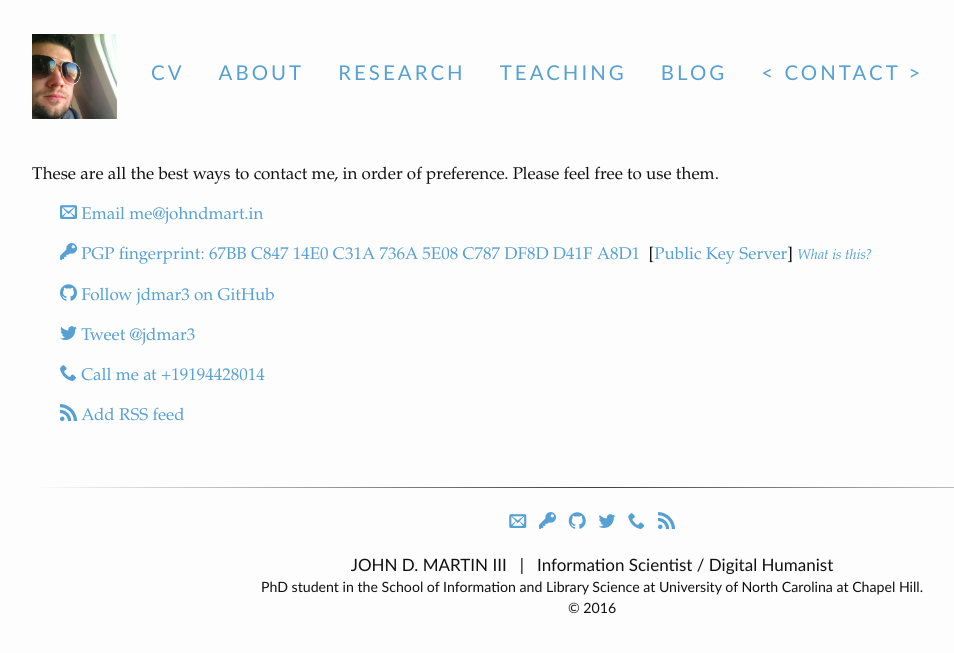
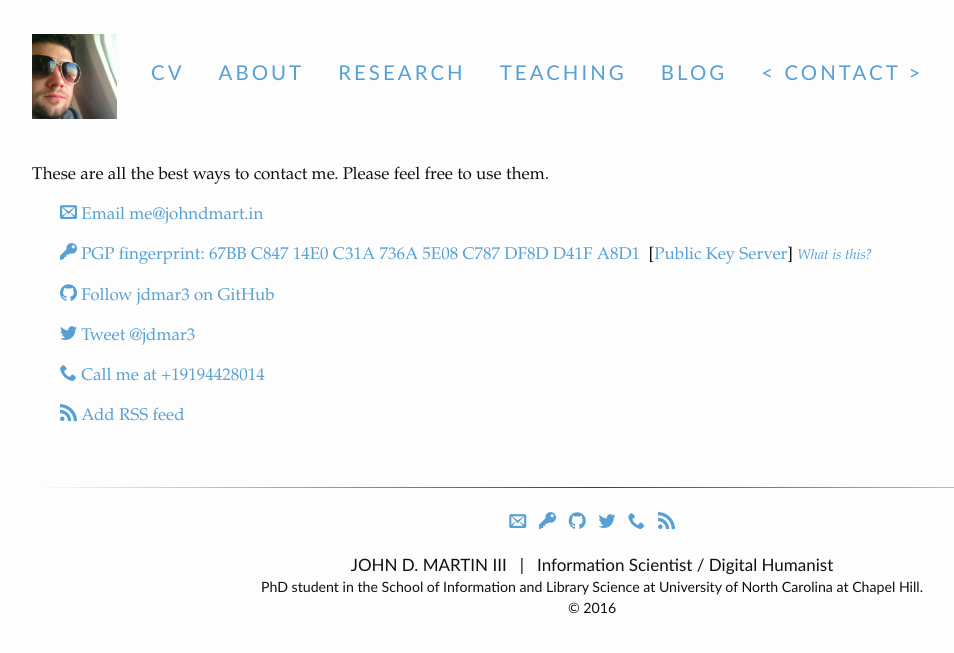
Before and after one commit to jdmar3/jdmar3.github.io, a Jekyll site: the page built from contact/index.md, in a window 1280 px wide. Shown: the top 653 px of the page, without its empty margins (48-1002 px from the left). Built offline with Jekyll 4.4.1, drawn with Linux system fonts in a browser that asks for light colours; Markdown is read by kramdown in place of the engine named in the settings.

Commit message:
update contact

```diff
--- a/contact/index.md
+++ b/contact/index.md
@@ -4,7 +4,7 @@ title: Contact
 weight: 25
 ---
 
-These are all the best ways to contact me, in order of preference. Please feel free to use them.
+These are all the best ways to contact me. Please feel free to use them.
 
 <ul>
 {% for social_hash in site.data.social %}
```
